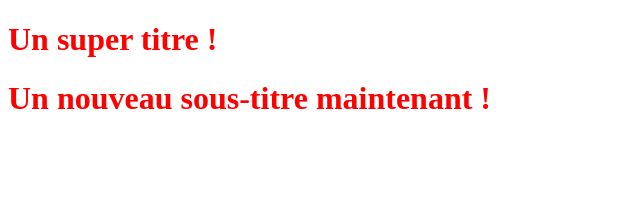
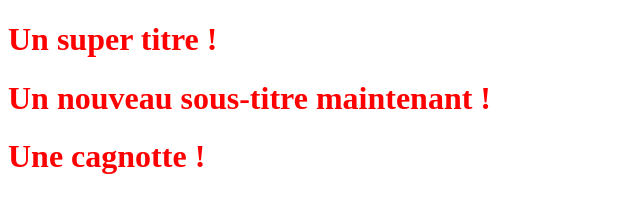
Before and after one commit to MichaelMihoub-code/OpenclassroomsProject, a plain HTML site: page index.html in a window 1280 px wide. Shown: the whole page, without its empty margins (0-640 px from the left). Drawn offline with Linux system fonts and the light colour scheme.

Commit message:
Ajout d'une nouvelle balise h1 - Une cagnotte

```diff
--- a/index.html
+++ b/index.html
@@ -7,5 +7,6 @@
 <body>
    <h1>Un super titre !</h1>
    <h1>Un nouveau sous-titre maintenant !</h1>
+   <h1>Une cagnotte !</h1>
 </body>
 </html>
```
